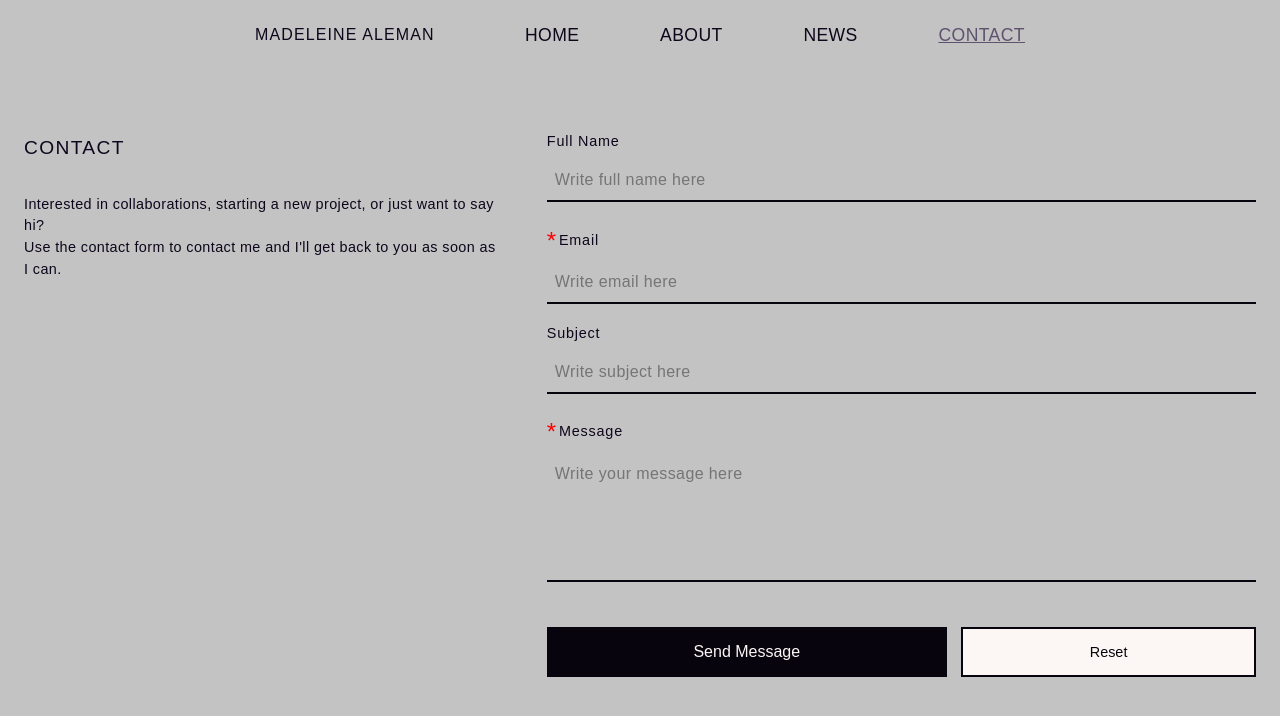
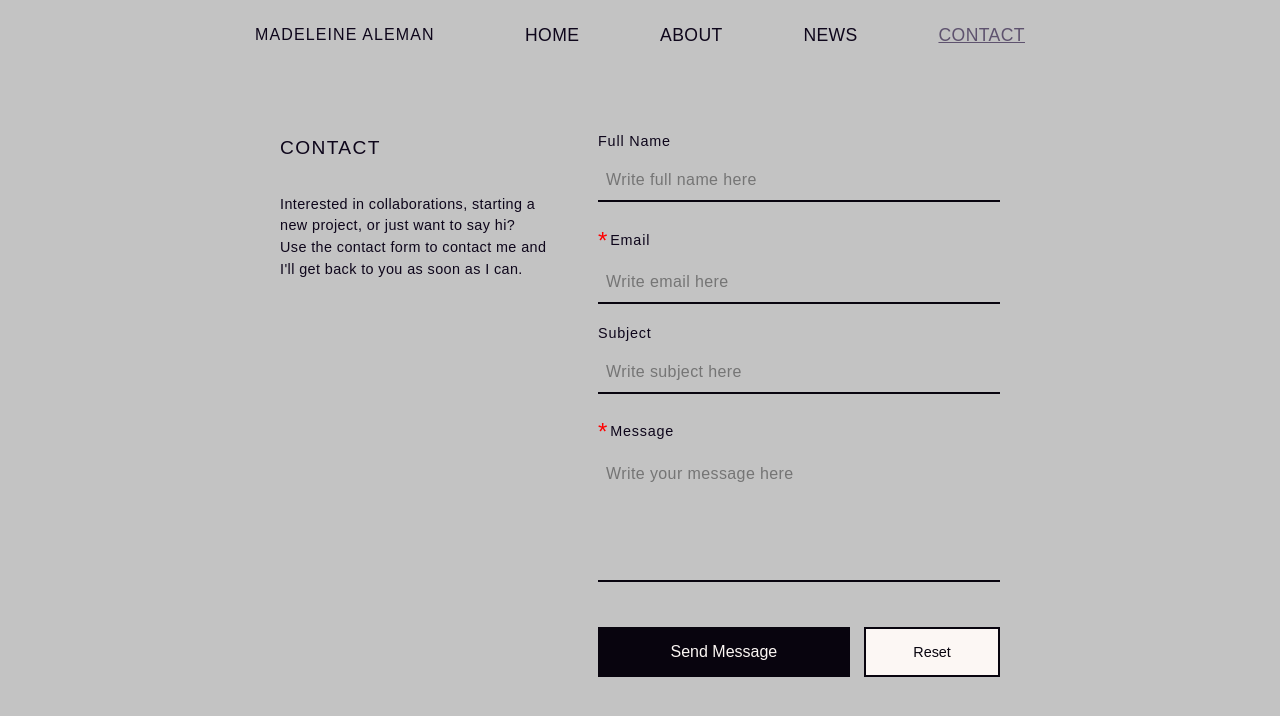
Before and after one commit to islandskan/WIP-aleman-portfolio, a Next.js app: page /contact in a window 1280 px wide. Shown: the top 716 px of the page. Built offline with nearby package versions, Linux system fonts and the light colour scheme.

Commit message:
remove unused layout style

```diff
--- a/src/styles/globals.css
+++ b/src/styles/globals.css
@@ -241,18 +241,18 @@ nav .logo {
 
 /* Layout styles */
 
-.layout {
-    max-width: 1100px;
-    margin: auto;
+main {
 }
 
 .container {
     min-height: 100vh;
-    /* position: relative; */
+    position: relative;
     display: grid;
     row-gap: 2em;
     z-index: 2;
     padding: 0 var(--padding);
+    max-width: 720px;
+    margin: auto;
 }
 
 .container::before,
@@ -393,6 +393,7 @@ p.linkBody {
 
     .container {
         row-gap: 3.5em;
+        padding: 0;
     }
 }
 
```
